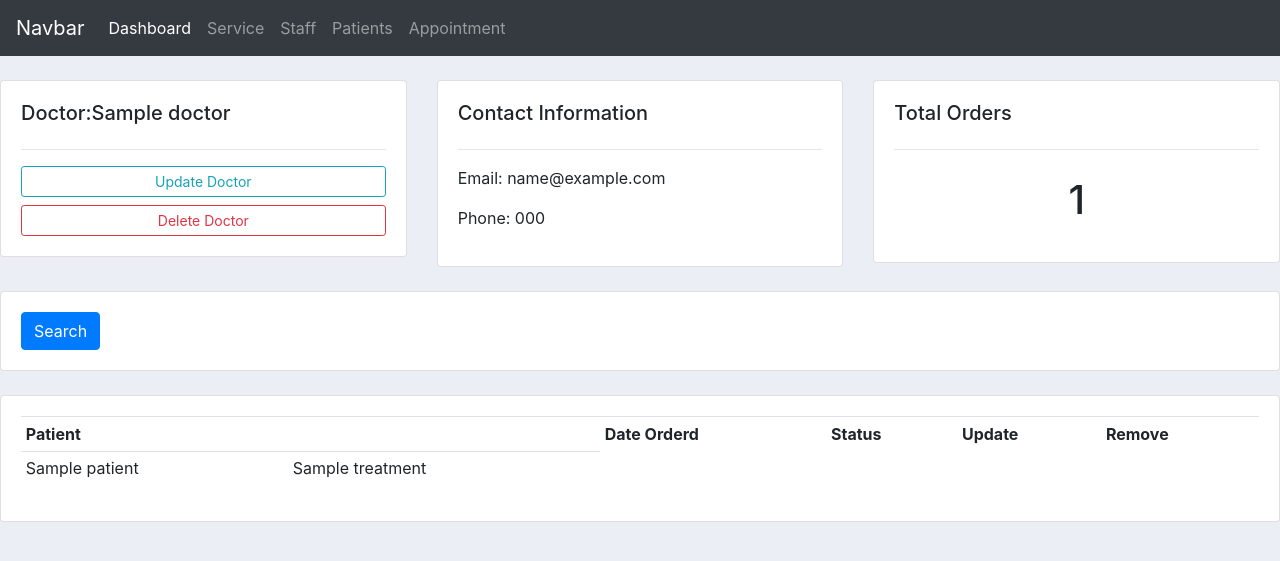
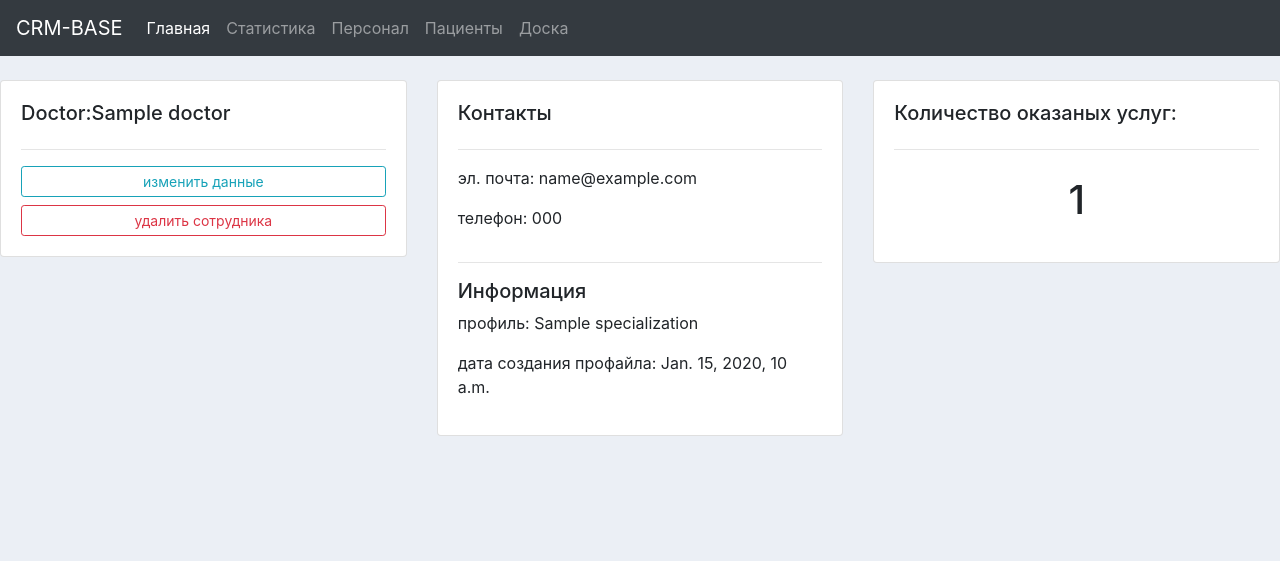
Before and after one commit to DireStraits01/CRM_Medical, a Django app: template templates/main/doctor_detail.html in a window 1280 px wide. Shown: the top 561 px of the page. Run offline with Django 3.2, Linux system fonts and the light colour scheme; the template is opened without the code that fills it: most values are stand-ins (such as "Sample title", 1, 10 or a date in 2020); some libraries are stand-ins or nearby versions.

Commit message:
transalte to russia

```diff
--- a/templates/main/doctor_detail.html
+++ b/templates/main/doctor_detail.html
@@ -8,33 +8,37 @@
             <h5>Doctor:{{doctor.name}}</h5>
             <hr />
             <a class="btn btn-outline-info btn-sm btn-block" href=""
-                >Update Doctor</a
+                >изменить данные</a
             >
             <a class="btn btn-outline-danger btn-sm btn-block" href=""
-                >Delete Doctor</a
+                >удалить сотрудника</a
             >
         </div>
     </div>
 
     <div class="col-md">
         <div class="card card-body">
-            <h5>Contact Information</h5>
+            <h5>Контакты</h5>
             <hr />
-            <p>Email: {{doctor.email}}</p>
-            <p>Phone: {{doctor.phone}}</p>
+            <p>эл. почта: {{doctor.email}}</p>
+            <p>телефон: {{doctor.phone}}</p>
+            <hr />
+            <h5>Информация</h5>
+            <p>профиль: {{doctor.specialization}}</p>
+            <p>дата создания профайла: {{doctor.date_created}}</p>
         </div>
     </div>
 
     <div class="col-md">
         <div class="card card-body">
-            <h5>Total Orders</h5>
+            <h5>Количество оказаных услуг:</h5>
             <hr />
             <h1 style="text-align: center; padding: 10px">{{count_service}}</h1>
         </div>
     </div>
 </div>
 
-<br />
+<!-- <br />
 <div class="row">
     <div class="col">
         <div class="card card-body">
@@ -46,28 +50,11 @@
 </div>
 <br />
 
-<div class="row">
+ <div class="row">
     <div class="col-md">
         <div class="card card-body">
-            <table class="table table-sm">
-                <tr>
-                    <th>Patient</th>
-                    <th></th>
-                    <th>Date Orderd</th>
-                    <th>Status</th>
-                    <th>Update</th>
-                    <th>Remove</th>
-                </tr>
-                <tr>
-                    {% for service in services %}
-
-                    <td>{{service.patient}}</td>
-                    <td>{{service.treatment}}</td>
-                </tr>
-                {% endfor %}
-            </table>
+            <table class="table table-sm"></table>
         </div>
     </div>
-</div>
-
+</div> -->
 {% endblock %}
--- a/templates/main/navbar.html
+++ b/templates/main/navbar.html
@@ -1,5 +1,5 @@
 <nav class="navbar navbar-expand-lg navbar-dark bg-dark">
-    <a class="navbar-brand" href="#">Navbar</a>
+    <a class="navbar-brand" href="#">CRM-BASE</a>
     <button
         class="navbar-toggler"
         type="button"
@@ -14,18 +14,20 @@
     <div class="collapse navbar-collapse" id="navbarNavAltMarkup">
         <div class="navbar-nav">
             <a class="nav-item nav-link active" href="{% url 'home' %}"
-                >Dashboard
+                >Главная
             </a>
-            <a class="nav-item nav-link" href="{% url 'service' %}">Service</a>
+            <a class="nav-item nav-link" href="{% url 'service' %}"
+                >Статистика</a
+            >
 
-            <a class="nav-item nav-link" href="{% url 'staff' %}">Staff</a>
+            <a class="nav-item nav-link" href="{% url 'staff' %}">Персонал</a>
 
             <a class="nav-item nav-link" href="{% url 'patients' %}"
-                >Patients</a
+                >Пациенты</a
             >
 
             <a class="nav-item nav-link" href="{% url 'appointment' %}"
-                >Appointment</a
+                >Доска</a
             >
         </div>
     </div>
```
Also changed, not shown: templates/main/appointment.html (+10 -10 lines), templates/main/patients.html (+11 -9 lines), templates/main/staff.html (+6 -8 lines), db.sqlite3.
